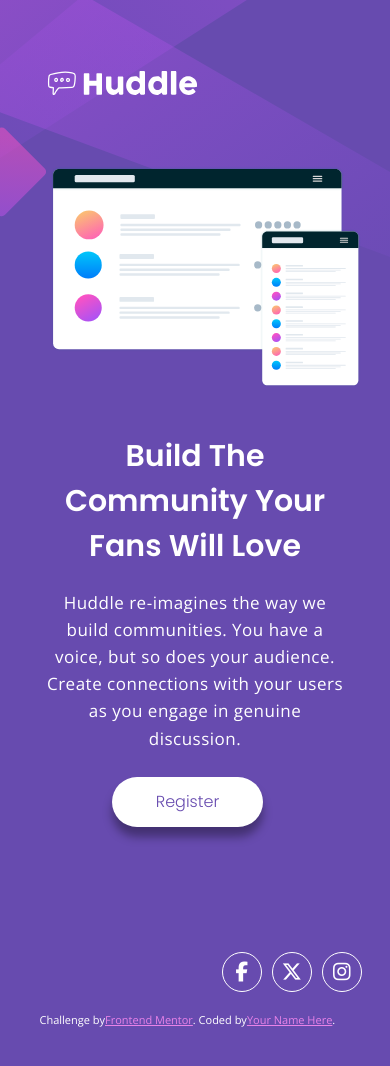
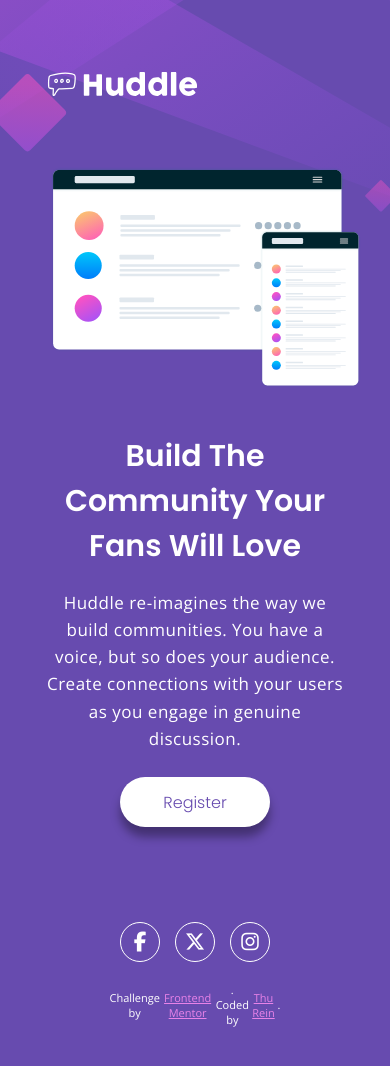
Before and after one commit to ThuReinMinHtun/Huddle-Landing-Page-Responsive, a plain HTML site: page index.html in a window 390 px wide. Drawn offline with nearby package versions, Linux system fonts and the light colour scheme.

Commit message:
final commit

```diff
--- a/index.html
+++ b/index.html
@@ -50,14 +50,14 @@
             <i class="icon fa-brands fa-instagram"></i>
           </div>
         </article>
-        <footer>
+        <footer class="link">
           <p class="attribution">
               Challenge by
               <a
                 href="https://www.frontendmentor.io?ref=challenge"
                 target="_blank"
                 >Frontend Mentor</a
-              >. Coded by <a href="#">Your Name Here</a>.
+              >. Coded by <a href="#">Thu Rein</a>.
             </p>
         </footer>
       </div>
--- a/styles.css
+++ b/styles.css
@@ -159,12 +159,12 @@ body {
   .main-container {
     width: 100%;
     height: auto;
-    min-height: 1000px;
+    min-height: 1040px;
     flex-direction: column;
     background-image: url(./images/bg-mobile.svg);
     background-repeat: no-repeat;
     background-position: top;
-    background-size: 150%;
+    background-size:130%;
   }
   .container {
     width: 90%;
@@ -209,6 +209,26 @@ body {
   .btn {
     width: 50%;
     height: 50px;
-    margin-left: 55%;
+    margin-left: 60%;
+  }
+  .social-logo{
+    width: 190px;
+    margin: 0 auto;
+    justify-content: space-between;
+    text-align: center;
+  }
+  .icon{
+    width: 40px;
+    height: 40px;
+    margin-top: 50%;
+  }
+  .link{
+    margin:0 70px;
+    justify-content: center;
+    align-items: center;
+  }
+
+  .link a:hover{
+    color: white;
   }
 }
```
